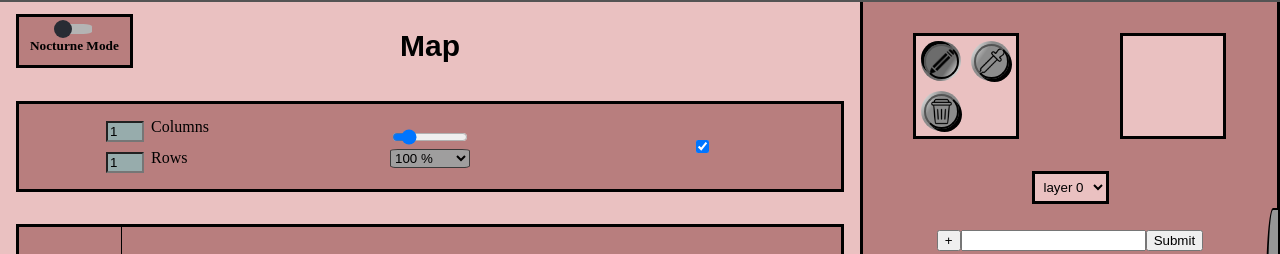
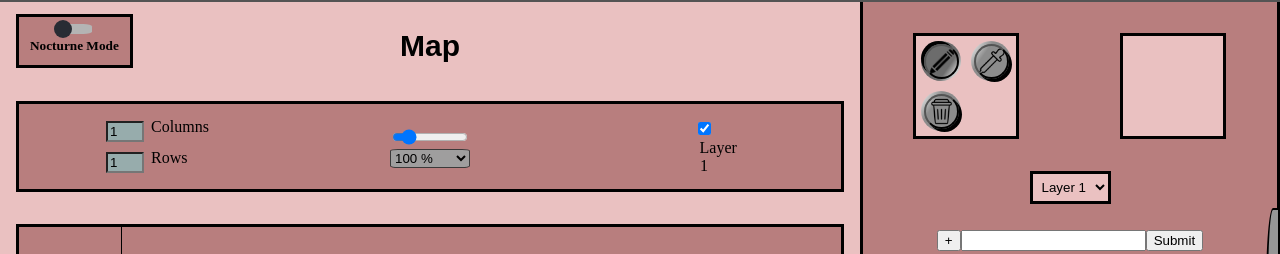
Before and after one commit to GeroNahu/Map-Creator, a React (Create React App) app: page / in a window 1280 px wide. Shown: the part 117-371 px from the top of the page. Built offline with nearby package versions, Linux system fonts and the light colour scheme.

Commit message:
Defines the layers array first item default name

```diff
--- a/src/Contexts/MapContext.js
+++ b/src/Contexts/MapContext.js
@@ -6,8 +6,8 @@ const MapProvider = ({ children }) => {
   const defaultTile = { x: 0, y: 0, layers: [""] };
   const [map, setMap] = React.useState({
     title: "",
-    layers: [""],
-    Tiles: [defaultTile],
+    layers: ["Layer 1"],
+    tiles: [defaultTile],
     metaData: {},
   });
 
```
